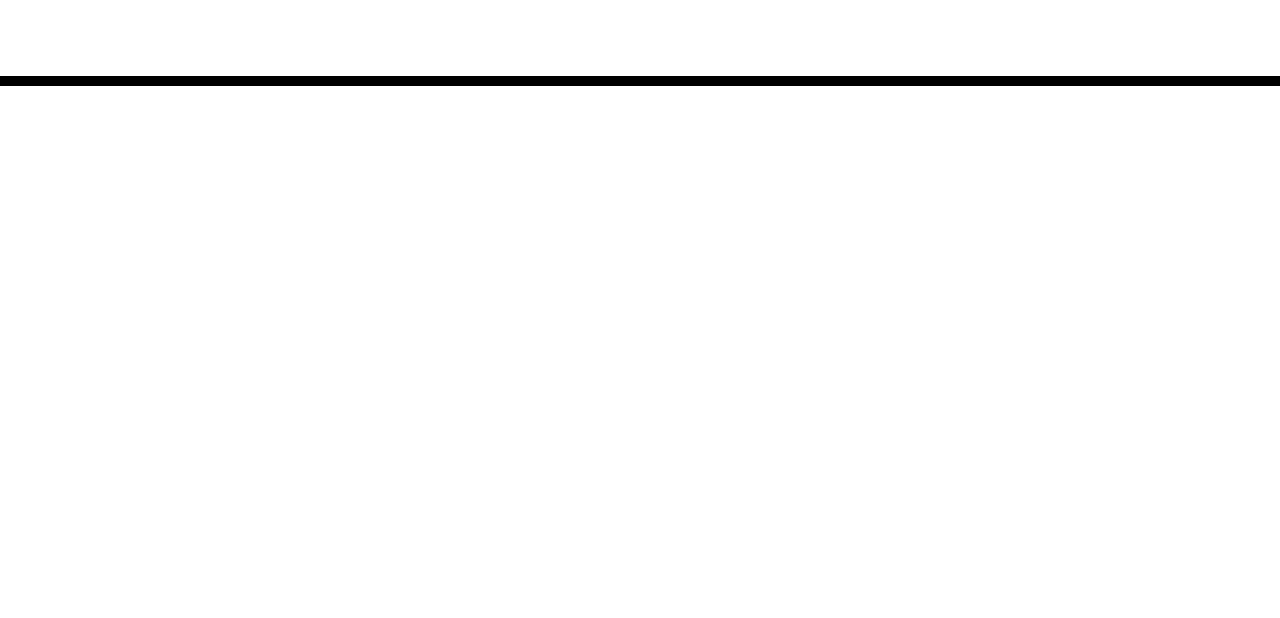
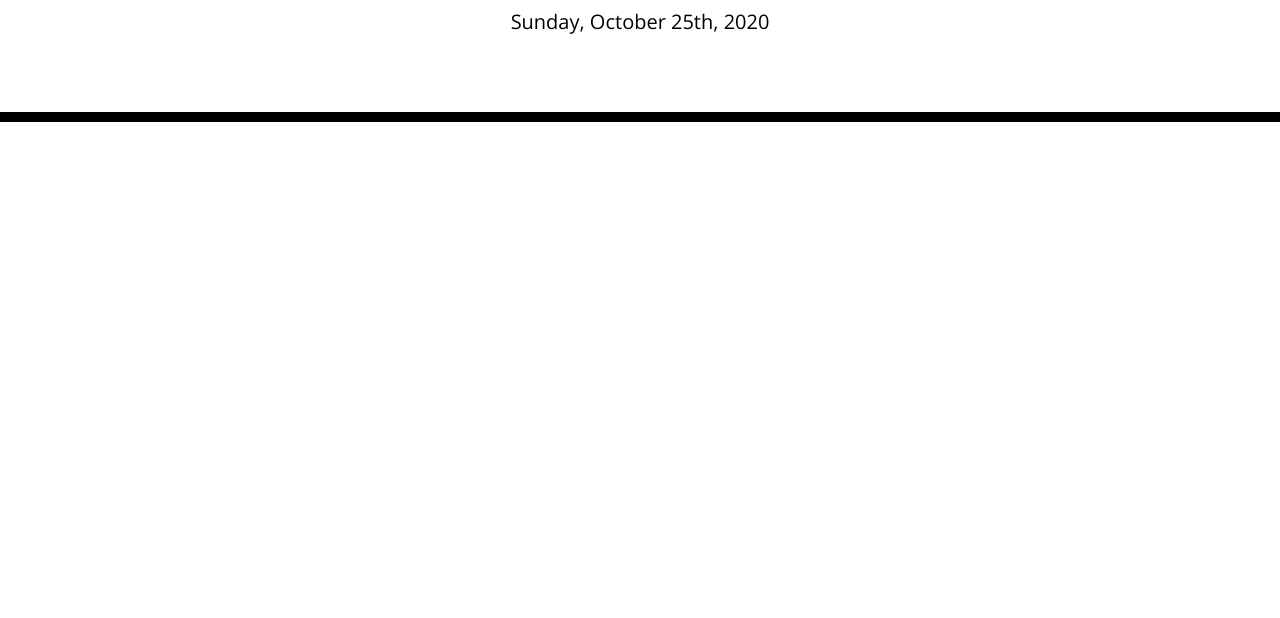
Before and after one commit to Mbogaert/daily-schedule, a plain HTML site: page index.html in a window 1280 px wide. Shown: the part 182-800 px from the top of the page. Drawn offline with nearby package versions, Linux system fonts and the light colour scheme.

Commit message:
displaying date at the top

```diff
--- a/assets/js/script.js
+++ b/assets/js/script.js
@@ -1,14 +1,21 @@
 // GIVEN I am using a daily planner to create a schedule
 // WHEN I open the planner
+
 // THEN the current day is displayed at the top of the calendar
+function displayDate() {
+    // display current day at the top of the calendar
+    var setDate = moment().format("dddd, MMMM Do, YYYY");
+    var $currentDay = $("#currentDay");
 
+    $currentDay.text(setDate);
+}
 
 // WHEN I scroll down
-// THEN I am presented with timeblocks for standard business hours
+// THEN I am presented with timeblocks for standard business hours - HTML grid
 
 
 // WHEN I view the timeblocks for that day
-// THEN each timeblock is color coded to indicate whether it is in the past, present, or future
+// THEN each timeblock is color coded to indicate whether it is in the past, present, or future - red, yellow, green bootstrap
 
 
 // WHEN I click into a timeblock
@@ -19,5 +26,7 @@
 // THEN the text for that event is saved in local storage
 
 
-// WHEN I refresh the page
+// WHEN I refresh the page - localStorage
 // THEN the saved events persist
+
+displayDate();
--- a/index.html
+++ b/index.html
@@ -35,5 +35,6 @@
 
     <script src="https://code.jquery.com/jquery-3.4.1.min.js"></script>
     <script src="https://cdnjs.cloudflare.com/ajax/libs/moment.js/2.24.0/moment.min.js"></script>
+    <script src="assets/js/script.js"></script>
   </body>
 </html>
```
